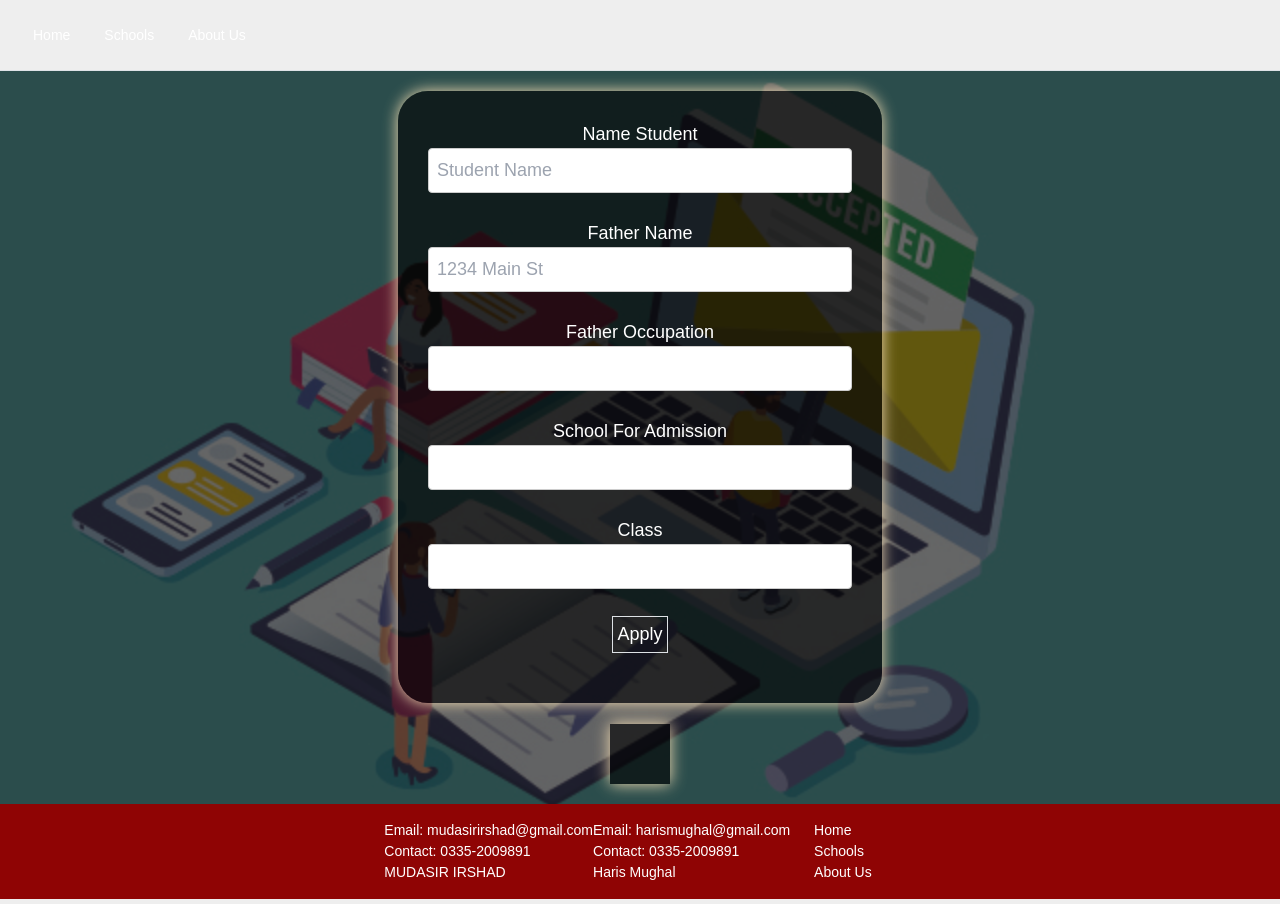
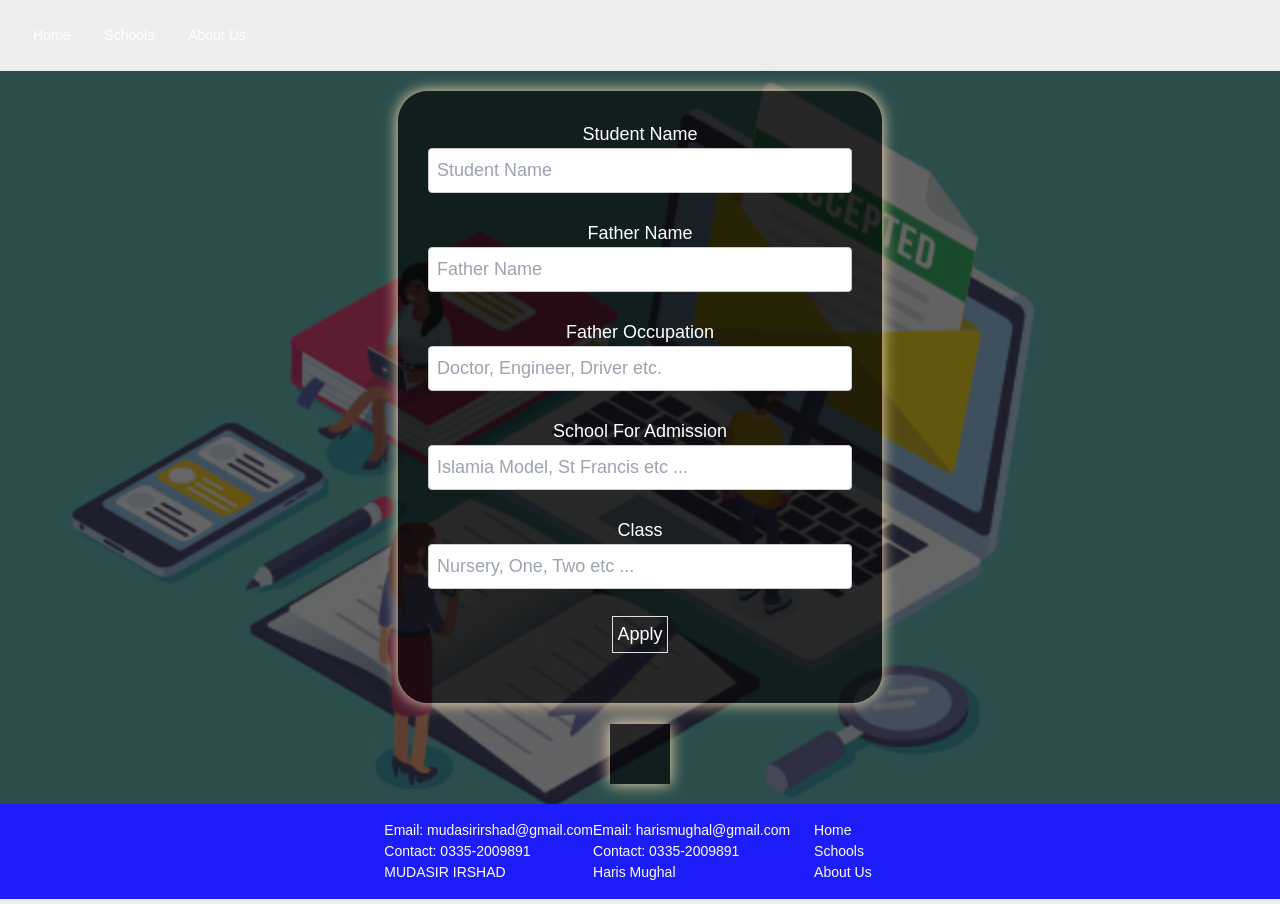
Before and after one commit to MudasirIrshad/React-js, a React (Vite) app in the folder School_rating_system/: page /admission in a window 1280 px wide. Built offline with nearby package versions, Linux system fonts and the light colour scheme.

Commit message:
Rating stars added

```diff
--- a/School_rating_system/index.html
+++ b/School_rating_system/index.html
@@ -6,6 +6,17 @@
     <meta name="viewport" content="width=device-width, initial-scale=1.0" />
     <title>School Rating System</title>
     <link href="https://cdn.jsdelivr.net/npm/bootstrap@5.3.2/dist/css/bootstrap.min.css" rel="stylesheet" integrity="sha384-T3c6CoIi6uLrA9TneNEoa7RxnatzjcDSCmG1MXxSR1GAsXEV/Dwwykc2MPK8M2HN" crossorigin="anonymous">
+    <link rel="preconnect" href="https://fonts.googleapis.com" />
+<link rel="preconnect" href="https://fonts.gstatic.com" crossorigin />
+<link
+  rel="stylesheet"
+  href="https://fonts.googleapis.com/css2?family=Roboto:wght@300;400;500;600;700&display=swap"
+/>
+<link
+  rel="stylesheet"
+  href="https://fonts.googleapis.com/icon?family=Material+Icons"
+/>
+
   </head>
   <body>
     <div id="root"></div>
--- a/School_rating_system/package.json
+++ b/School_rating_system/package.json
@@ -10,6 +10,11 @@
     "preview": "vite preview"
   },
   "dependencies": {
+    "@emotion/react": "^11.11.1",
+    "@emotion/styled": "^11.11.0",
+    "@fontsource/roboto": "^5.0.8",
+    "@mui/icons-material": "^5.14.16",
+    "@mui/material": "^5.14.17",
     "@popperjs/core": "^2.11.8",
     "animate.css": "^4.1.1",
     "bootstrap": "^5.3.2",
--- a/School_rating_system/src/Components/Admission/Admission.jsx
+++ b/School_rating_system/src/Components/Admission/Admission.jsx
@@ -30,7 +30,7 @@ export default function Admission(){
   <div>
 
     <div >
-      <label >Name Student</label>
+      <label >Student Name</label>
       <input type="text" className="forHTMLm-control" id="inputEmail4" placeholder="Student Name" value={studentName}
       onChange={(e)=>{setstudentName(e.target.value)}}/>
     </div>
@@ -38,7 +38,7 @@ export default function Admission(){
 
   <div>
     <label >Father Name</label><br />
-    <input type="text" className="forHTMLm-control" id="inputAddress" placeholder="1234 Main St"
+    <input type="text" className="forHTMLm-control" id="inputAddress" placeholder="Father Name"
     value={fatherName}
     onChange={(e)=>{setfatherName(e.target.value)}}/>
   </div><br />
@@ -46,21 +46,23 @@ export default function Admission(){
   <div >
     <div>
       <label >Father Occupation</label>
-      <input type="text" className="forHTMLm-control" id="inputCity"
-      value={fatherOccupation}
+      <input type="text" className="forHTMLm-control" id=""
+      value={fatherOccupation} placeholder='Doctor, Engineer, Driver etc.'
       onChange={(e)=>{setfatherOccupation(e.target.value)}}/>
     </div><br />
 
     <div>
       <label >School For Admission</label>
-      <input type="text" className="forHTMLm-control" id="inputZip"
+      <input type="text" className="forHTMLm-control" id=""
       value={schoolAdmission}
+      placeholder='Islamia Model, St Francis etc ...'
       onChange={(e)=>{setschoolAdmission(e.target.value)}}/>
     </div>
   </div><br />
   <div>
       <label >Class</label>
-      <input type="text" className="forHTMLm-control" id="inputZip"
+      <input type="text" className="forHTMLm-control" id=""
+      placeholder='Nursery, One, Two etc ...'
       value={className}
       onChange={(e)=>{setclassName(e.target.value)}}/>
     </div>
@@ -101,6 +103,7 @@ export default function Admission(){
         </div >
             </div>
 </div>
+
 <Footer/>
 </div>
     )
--- a/School_rating_system/src/Components/Admission/form.css
+++ b/School_rating_system/src/Components/Admission/form.css
@@ -97,8 +97,6 @@ h1 {
   color: black;
   display: flex;
   justify-content: center;
-
-
   box-shadow: 0 0 15px wheat;
 
 }
--- a/School_rating_system/src/Components/Header.jsx
+++ b/School_rating_system/src/Components/Header.jsx
@@ -3,7 +3,7 @@ import { Link } from 'react-router-dom'
 export default function Header() {
   return (
     <>
-      <ul className="nav text-lg nav-tabs bg-red-800  justify-center p-3">
+      <ul className="nav text-lg nav-tabs bg-blue-700  justify-center p-3">
   <li className="nav-item">
     <Link className="nav-link text-white font-bold" aria-current="page" to="/">Home</Link>
   </li>
--- a/School_rating_system/src/Components/Home/School Images/Schools.jsx
+++ b/School_rating_system/src/Components/Home/School Images/Schools.jsx
@@ -1,14 +1,17 @@
 import React from 'react'
 import "./style.css"
 import {Link} from 'react-router-dom'
+import HoverRating from '../../Rating/HoverRating'
 export default function Schools(props) {
   return (
-    <div>
+    <div className='flex justify-center items-center '>
       <div className='school'>
         <h1>{props.name}</h1>
         <p>{props.description}</p>
 
         <div>
+        <HoverRating/>
+
         <button className='bg-red-500 p-2 m-2 rounded border border-gray-300 text-white font-bold '><Link to='/admission'>Admissions</Link></button>
 
 
--- a/School_rating_system/src/Components/Home/School Images/style.css
+++ b/School_rating_system/src/Components/Home/School Images/style.css
@@ -6,6 +6,7 @@
   display: flex;
   flex-direction: column;
   justify-content: center;
+  align-items: center;
 }
 
 .school::before {
@@ -19,6 +20,7 @@
   background-size: cover;
   background-position: center;
   filter: brightness(20%);
+
 }
 
 .school h1,
--- /dev/null
+++ b/School_rating_system/src/Components/Rating/HoverRating.jsx
@@ -0,0 +1,29 @@
+import * as React from 'react';
+import Box from '@mui/material/Box';
+import Rating from '@mui/material/Rating';
+
+export default function HoverRating() {
+  const [value, setValue] = React.useState(2);
+
+  return (
+    <Box
+      sx={{
+        '& .MuiRating-icon': {
+          backgroundColor: 'black',
+          border:'white 1px solid',
+          margin:'5px',
+
+          },
+        '& > legend': { mt: 2 },
+      }}
+    >
+      <Rating
+        name="simple-controlled"
+        value={value}
+        onChange={(event, newValue) => {
+          setValue(newValue);
+        }}
+      />
+    </Box>
+  );
+}
--- a/School_rating_system/src/Components/footer.css
+++ b/School_rating_system/src/Components/footer.css
@@ -1,7 +1,7 @@
 /* Define a class for the Footer container */
 .footer {
 
-    background-color: #8f0404; /* Red background */
+    background-color: rgb(29, 29, 252); /* Red background */
     padding: 1rem;
     color: #fff; /* White text color */
     list-style: none; /* Remove list bullets */
```
Also changed, not shown: School_rating_system/src/Components/Home/Home.jsx (line endings or trailing spaces), 1 other file (tests, documents, lock files or other folders).
